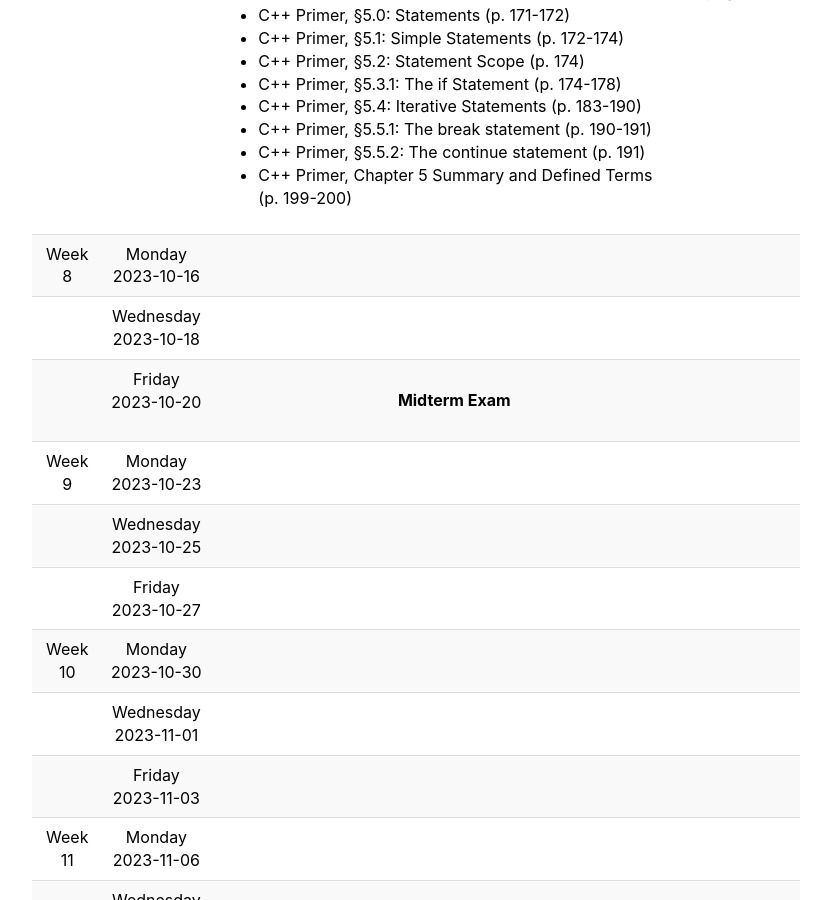
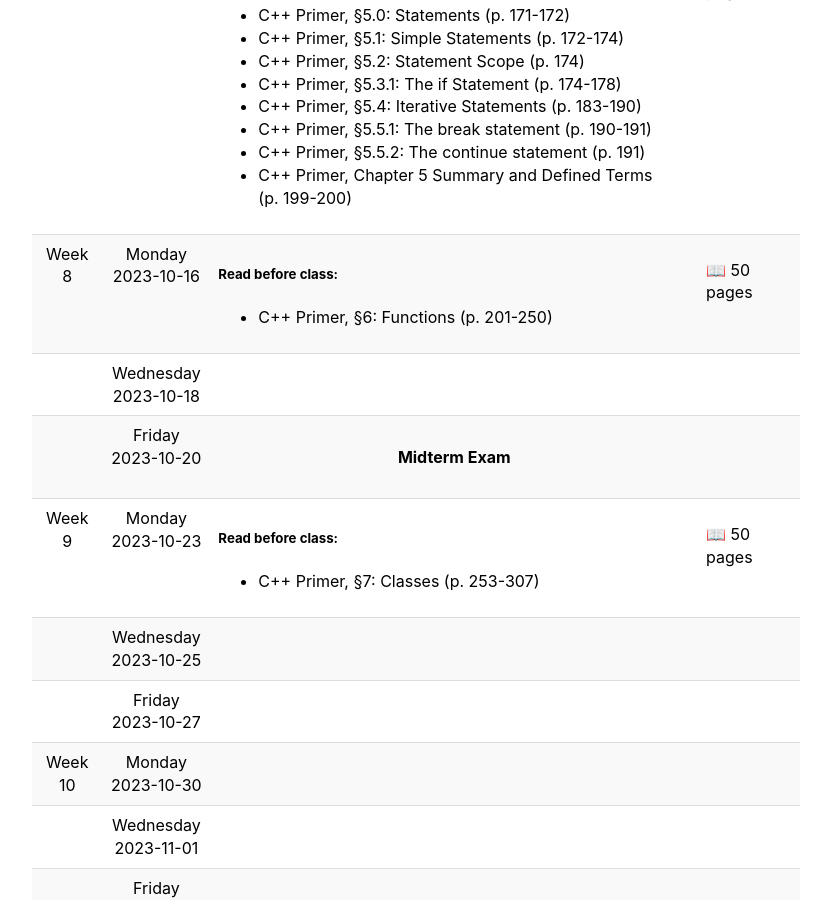
Before and after one commit to 2023-Fall-UAF-CS201/2023-Fall-UAF-CS201.github.io, a Jekyll site: the page built from schedule.md, in a window 1280 px wide and 900 px high, scrolled down 3211 px. Shown: the whole window, without its empty margins (224-1055 px from the left). Built offline with Jekyll 4.4.1, drawn with Linux system fonts in a browser that asks for light colours; some of the changed text lies outside the part shown.

Commit message:
Chapters 6 and 7

```diff
--- a/_data/schedule.yaml
+++ b/_data/schedule.yaml
@@ -173,6 +173,7 @@
 ###################################
   start_new_week: true   # Week 6
 ###################################
+  day_of_week: 0
   reading:
     -
      title: "C++ Primer, §4.0: Expressions"
@@ -226,6 +227,7 @@
 ###################################
   start_new_week: true   # Week 7
 ###################################
+  day_of_week: 0
   reading:
     -
      title: "C++ Primer, §5.0: Statements"
@@ -280,6 +282,13 @@
   start_new_week: true   # Week 8
 ###################################
   day_of_week: 0
+  reading:
+    -
+     title: "C++ Primer, §6: Functions"
+     pages:  "201-250"
+     length:
+       value: 50
+       unit:  "pages"
 -
   day_of_week: 2
 -
@@ -290,6 +299,13 @@
   start_new_week: true   # Week 9
 ###################################
   day_of_week: 0
+  reading:
+    -
+     title: "C++ Primer, §7: Classes"
+     pages:  "253-307"
+     length:
+       value: 50
+       unit:  "pages"
 -
   day_of_week: 2
 -
```
